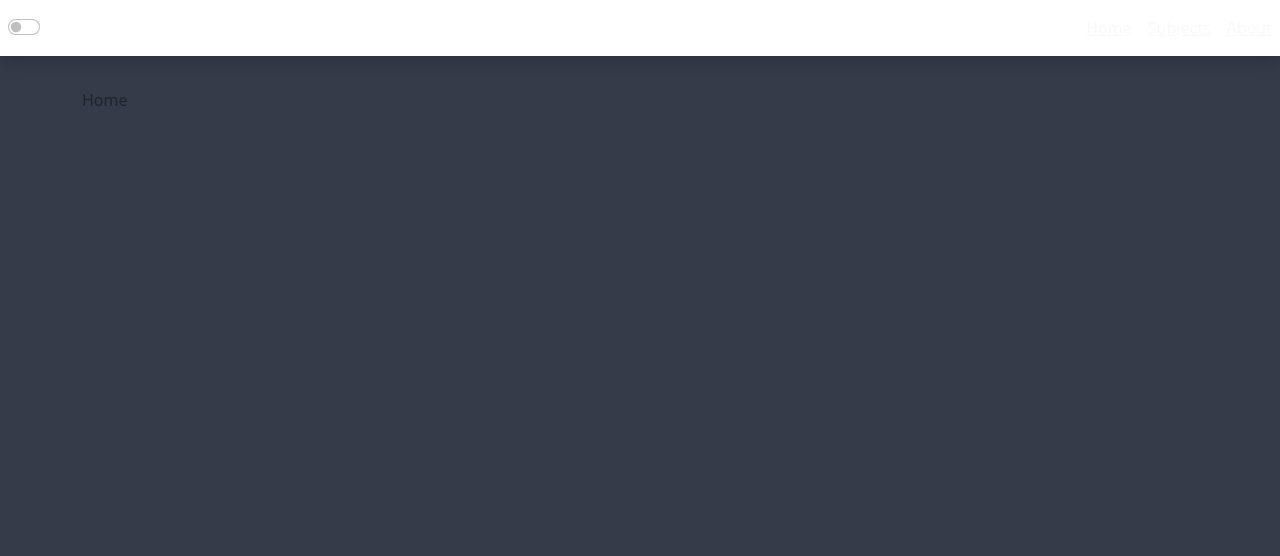
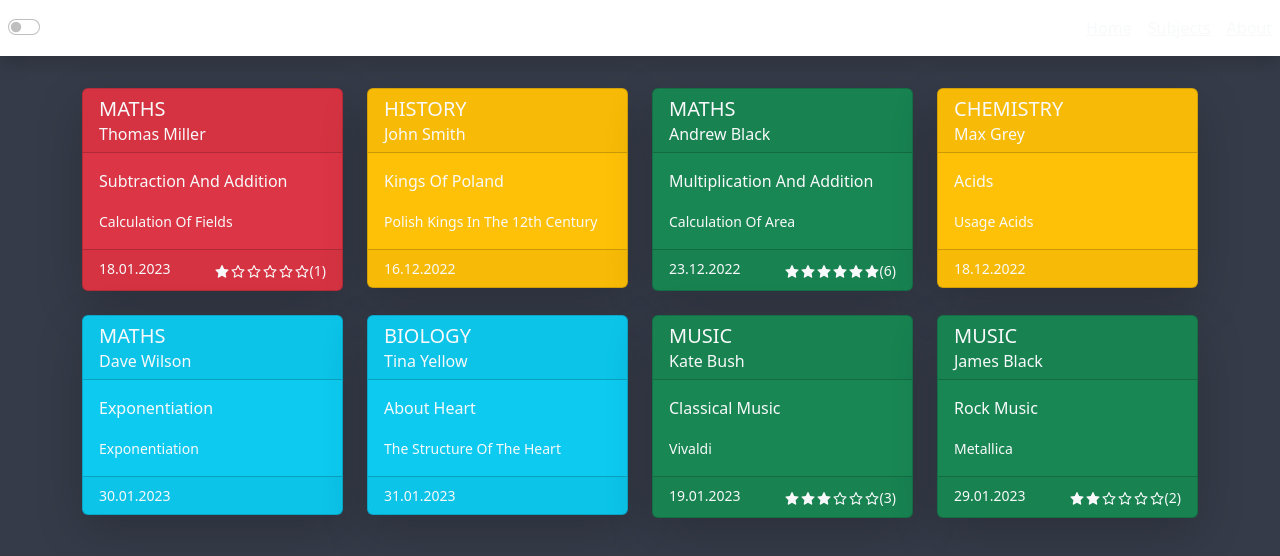
Before and after one commit to olimpiaspyra/exams, a React (Create React App) app: page / in a window 1280 px wide. Shown: the top 556 px of the page. Built offline with nearby package versions, Linux system fonts and the light colour scheme.

Commit message:
Add exams and configure redux for exams

```diff
--- a/package.json
+++ b/package.json
@@ -73,6 +73,7 @@
     "mini-css-extract-plugin": "^2.7.2",
     "prettier": "^2.8.1",
     "prop-types": "^15.8.1",
+    "react-icons": "^4.7.1",
     "redux-devtools-extension": "^2.13.9",
     "sass": "^1.56.2",
     "sass-loader": "^13.2.0",
--- /dev/null
+++ b/src/components/layout/ExamCard/ExamCard.jsx
@@ -0,0 +1,59 @@
+import React, {Fragment} from 'react';
+import PropTypes from 'prop-types';
+import {Card, Col} from 'react-bootstrap';
+import {AiFillStar, AiOutlineStar} from 'react-icons/ai';
+
+import {getBackgroundCard} from '../../../utils/cardBackground';
+import {formatDate} from '../../../utils/date';
+
+const ExamCard = ({exam}) => {
+  const {id, subject, unit, tasks, teacher, date, grade} = exam;
+
+  return (
+    <Fragment>
+      <Col sm={6} lg={4} xl={3}>
+        <Card
+          className='mb-4 text-light shadow-lg'
+          onClick={() => console.log(id)}
+          bg={getBackgroundCard(grade, date)}
+        >
+          <Card.Header>
+            <Card.Title className='font-weight-bold text-uppercase'>
+              {subject}
+            </Card.Title>
+            <Card.Subtitle className='text-capitalize'>{teacher}</Card.Subtitle>
+          </Card.Header>
+          <Card.Body>
+            <Card.Text className='text-capitalize'>{unit}</Card.Text>
+            <small className='text-capitalize'>{tasks}</small>
+          </Card.Body>
+          <Card.Footer className='d-flex justify-content-between'>
+            <small>{formatDate(date)}</small>
+            {grade && (
+              <div>
+                {new Array(6)
+                  .fill(0)
+                  .map((_, i) => i + 1)
+                  .map(starNumber =>
+                    starNumber <= grade ? (
+                      <AiFillStar key={starNumber} />
+                    ) : (
+                      <AiOutlineStar key={starNumber} />
+                    )
+                  )}
+                <small className='ml-1'>({grade})</small>
+              </div>
+            )}
+          </Card.Footer>
+        </Card>
+      </Col>
+    </Fragment>
+  );
+};
+
+ExamCard.propTypes = {
+  exam: PropTypes.object,
+  getBackgroundCard: PropTypes.func,
+};
+
+export default ExamCard;
--- a/src/components/layout/MainLayout/MainLayout.jsx
+++ b/src/components/layout/MainLayout/MainLayout.jsx
@@ -16,7 +16,7 @@ const MainLayout = ({background, children}) => {
 
 MainLayout.propTypes = {
   background: PropTypes.node,
-  children: PropTypes.func,
+  children: PropTypes.node,
 };
 
 export default MainLayout;
--- a/src/components/pages/Home/Home.jsx
+++ b/src/components/pages/Home/Home.jsx
@@ -1,15 +1,26 @@
 import React from 'react';
-import {Container} from 'react-bootstrap';
+import {Container, Row} from 'react-bootstrap';
+import PropTypes from 'prop-types';
+
 import MainLayout from '../../layout/MainLayout/MainLayoutContainer';
+import ExamCard from '../../layout/ExamCard/ExamCard';
 
-const Home = () => {
+const Home = ({exams}) => {
   return (
     <MainLayout>
       <Container>
-        <p>Home</p>
+        <Row>
+          {exams.map(exam => (
+            <ExamCard key={exam.id} exam={exam} />
+          ))}
+        </Row>
       </Container>
     </MainLayout>
   );
 };
 
+Home.propTypes = {
+  exams: PropTypes.array,
+};
+
 export default Home;
--- /dev/null
+++ b/src/components/pages/Home/HomeContainer.jsx
@@ -0,0 +1,9 @@
+import {connect} from 'react-redux';
+
+import Home from './Home';
+
+const mapStateToProps = state => ({
+  exams: state.exams,
+});
+
+export default connect(mapStateToProps)(Home);
--- a/src/data/dataStore.jsx
+++ b/src/data/dataStore.jsx
@@ -1,5 +1,81 @@
+const exams = [
+  {
+    id: 1,
+    subject: 'maths',
+    unit: 'subtraction and addition',
+    tasks: 'calculation of fields',
+    teacher: 'Thomas Miller',
+    date: new Date(2022, 12, 18),
+    grade: 1,
+  },
+  {
+    id: 2,
+    subject: 'history',
+    unit: 'kings of Poland',
+    tasks: 'polish kings in the 12th century',
+    teacher: 'John Smith',
+    date: new Date(2022, 11, 16),
+    grade: '',
+  },
+  {
+    id: 3,
+    subject: 'maths',
+    unit: 'multiplication and addition',
+    tasks: 'calculation of area',
+    teacher: 'Andrew Black',
+    date: new Date(2022, 11, 23),
+    grade: 6,
+  },
+  {
+    id: 4,
+    subject: 'chemistry',
+    unit: 'acids',
+    tasks: 'usage acids',
+    teacher: 'Max Grey',
+    date: new Date(2022, 11, 18),
+    grade: '',
+  },
+  {
+    id: 5,
+    subject: 'maths',
+    unit: 'exponentiation',
+    tasks: 'exponentiation',
+    teacher: 'Dave Wilson',
+    date: new Date(2022, 12, 30),
+    grade: '',
+  },
+  {
+    id: 6,
+    subject: 'biology',
+    unit: 'about heart',
+    tasks: 'the structure of the heart ',
+    teacher: 'Tina Yellow',
+    date: new Date(2022, 12, 31),
+    grade: '',
+  },
+  {
+    id: 7,
+    subject: 'music',
+    unit: 'classical music',
+    tasks: 'Vivaldi',
+    teacher: 'Kate Bush',
+    date: new Date(2022, 12, 19),
+    grade: '3',
+  },
+  {
+    id: 8,
+    subject: 'music',
+    unit: 'rock music',
+    tasks: 'Metallica',
+    teacher: 'James Black',
+    date: new Date(2022, 12, 29),
+    grade: '2',
+  },
+];
+
 const initialStoreData = {
   background: 'primary',
+  exams: [...exams],
 };
 
 export default initialStoreData;
--- /dev/null
+++ b/src/redux/examsRedux.jsx
@@ -0,0 +1,15 @@
+// selectors
+
+// action name creator
+
+// action types
+
+// action creators
+
+// reducer
+export default function reducer(statePart = [], action = {}) {
+  switch (action.type) {
+    default:
+      return statePart;
+  }
+}
--- a/src/redux/store.jsx
+++ b/src/redux/store.jsx
@@ -2,15 +2,18 @@ import {combineReducers, createStore} from 'redux';
 
 import initialStoreData from '../data/dataStore.jsx';
 import themeReducer from './themeRedux';
+import examsReducer from './examsRedux';
 
 // define initial state and shallow-merge initial data
 const initialState = {
   background: initialStoreData.background,
+  exams: initialStoreData.exams,
 };
 
 // define reducers
 const reducers = {
   theme: themeReducer,
+  exams: examsReducer,
 };
 
 // add blank reducers for initial state properties without reducers
--- a/src/routes/AppRouter.jsx
+++ b/src/routes/AppRouter.jsx
@@ -1,7 +1,7 @@
 import React, {Fragment} from 'react';
 import {BrowserRouter, Routes, Route} from 'react-router-dom';
 
-import Home from '../components/pages/Home/Home';
+import Home from '../components/pages/Home/HomeContainer';
 import Subjects from '../components/pages/Subjects/Subjects';
 import About from '../components/pages/About/About';
 import NotFound from '../components/pages/NotFound/NotFound';
--- /dev/null
+++ b/src/utils/cardBackground.jsx
@@ -0,0 +1,17 @@
+import {getDateForXDays} from './date';
+
+export const getBackgroundCard = (grade, date) => {
+  if (grade === 1) {
+    return 'danger'; //fail
+  }
+  if (grade > 1) {
+    return 'success'; //pass
+  }
+  if (date >= new Date() && date < getDateForXDays(7)) {
+    return 'warning'; //in this 7 days
+  }
+  if (date < new Date() && grade === '') {
+    return 'secondary'; //written without grade
+  }
+  return 'info'; //future
+};
--- /dev/null
+++ b/src/utils/date.jsx
@@ -0,0 +1,14 @@
+export const getDateForXDays = number => {
+  const currentDate = new Date();
+  currentDate.setDate(currentDate.getDate() + number);
+  return currentDate;
+};
+
+export const formatDate = date => {
+  const day = formatNumber(date.getDate());
+  const month = formatNumber(date.getMonth() + 1);
+  const year = date.getFullYear();
+  return `${day}.${month}.${year}`;
+};
+
+const formatNumber = number => (number < 10 ? `0${number}` : number);
```
Also changed, not shown: 1 other file (tests, documents, lock files or other folders).
